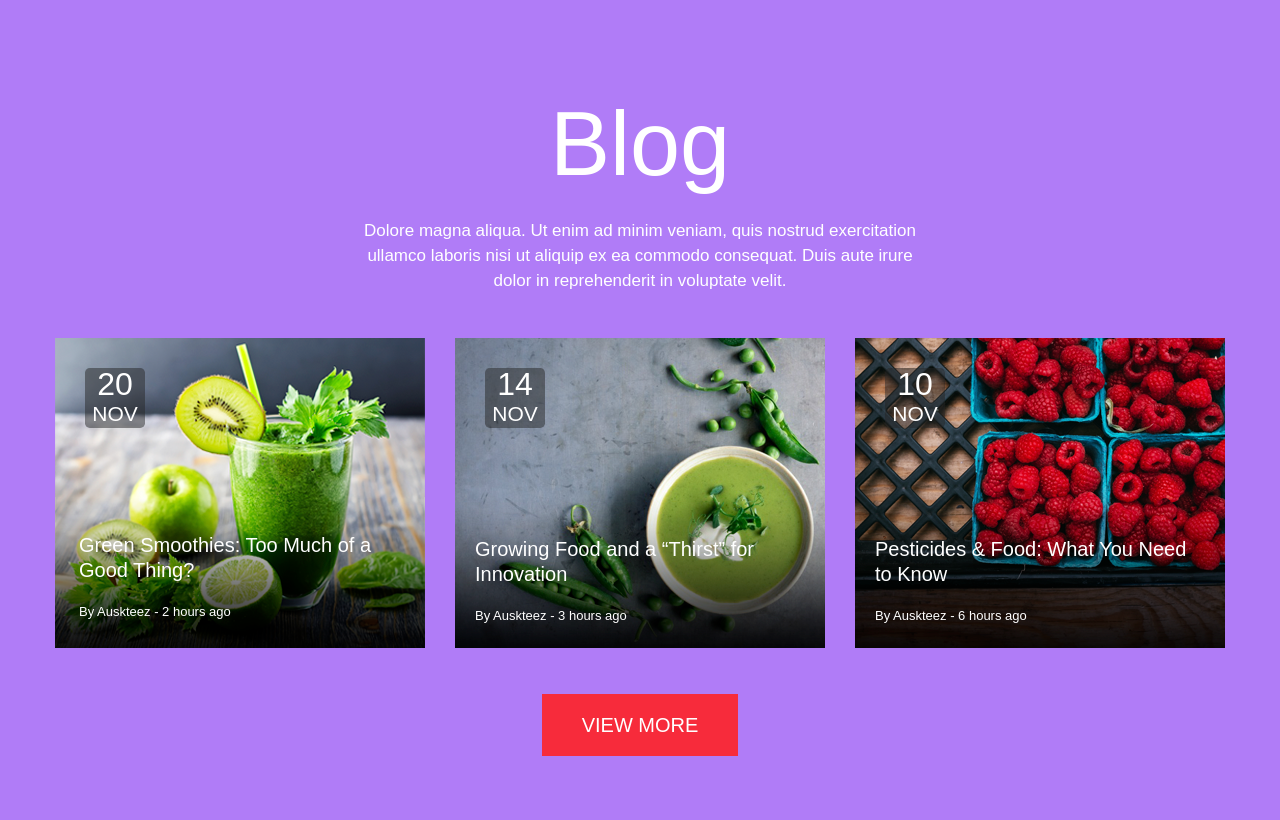
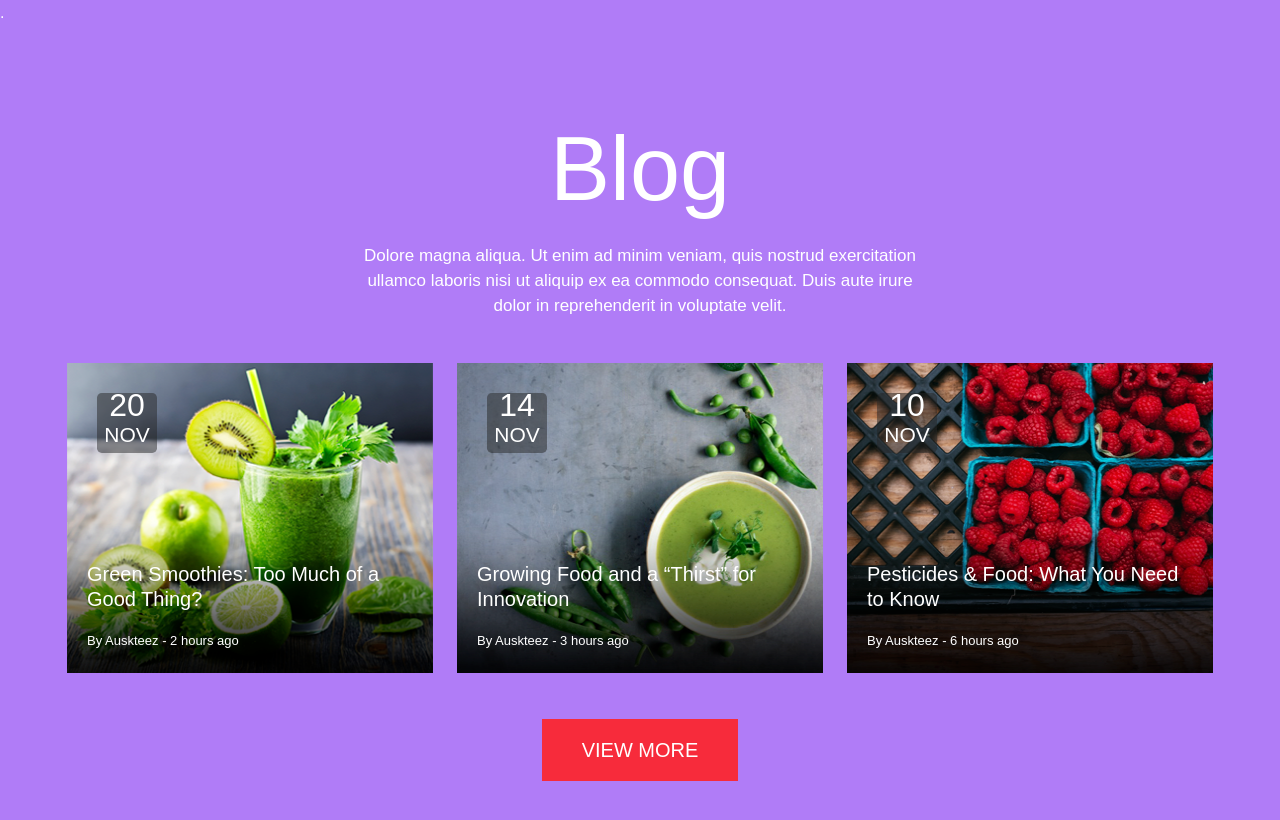
Before and after one commit to Serhii3T/hw, a plain HTML site: page hw-10/index-hw10-1.html in a window 1280 px wide. Drawn offline with nearby package versions, Linux system fonts and the light colour scheme; a web font is replaced by a local one.

Commit message:
redact hw10

```diff
--- a/hw-10/index-hw10-1.html
+++ b/hw-10/index-hw10-1.html
@@ -20,34 +20,60 @@
     <title>HOMEWORK#10-1</title>
   </head>
   <body>
-    <!-- wrapper -->
-    <div class="container p-0 com-container">
-      <!-- header -->
+    <!-- container -->
+    <div class="com-container">
+      <!-- header -->.
+      <div class="container container-inner">
         <header class="col-6 text-center com-header">
           <h1 class="main-title">Blog</h1>
-        <h4 class="sub-title">
+          <h4 class="m-0 sub-title">
             Dolore magna aliqua. Ut enim ad minim veniam, quis nostrud
-          exercitation ullamco laboris nisi ut aliquip ex ea commodo consequat.
-          Duis aute irure dolor in reprehenderit in voluptate velit.
+            exercitation ullamco laboris nisi ut aliquip ex ea commodo
+            consequat. Duis aute irure dolor in reprehenderit in voluptate
+            velit.
           </h4>
         </header>
+      </div>
       <!-- content -->
       <main class="com-content">
-        <div class="row mx-auto d-flex justify-content-between">
-          <div class="col-4 d-flex flex-column p-0 com-col">
+        <div class="container container-inner">
+          <div
+            class="
+              row
+              mx-auto
+              d-flex
+              justify-content-between
+              align-items-center
+            "
+          >
+            <div class="col-12 col-md-6 col-lg-4 d-flex flex-column com-col">
               <div class="col_wrapper position-relative">
-              <img class="w-100 picture" src="./images/pic1.png" alt="apple" />
-              <div class="info-block">
-                <div class="position-absolute top-0 start-0 text-center rounded-3 data">
-                  <p class="data__day mt-1 mb-1">20</p>
-                  <p class="data__mounth">NOV</p>
+                <img
+                  class="w-100 position-absolute w-100 h-100 picture"
+                  src="./images/pic1.png"
+                  alt="apple"
+                />
+                <div
+                  class="
+                    position-relative
+                    d-flex
+                    flex-column
+                    justify-content-between
+                    info-block
+                  "
+                >
+                  <div class="start-0 text-center rounded-3 w-100 h-100 data">
+                    <p class="data__day mb-1">20</p>
+                    <p class="data__mounth mb-0">NOV</p>
                   </div>
                   <!-- /.data -->
-                <div class="position-absolute bottom-0 p-4 info-text">
+                  <div class="info-text">
                     <p class="info-text__heading">
                       Green Smoothies: Too Much of a Good Thing?
                     </p>
-                  <p class="info-text__author m-0">By Auskteez - 2 hours ago</p>
+                    <p class="info-text__author m-0">
+                      By Auskteez - 2 hours ago
+                    </p>
                   </div>
                   <!-- /.info-text -->
                 </div>
@@ -55,21 +81,35 @@
               </div>
               <!-- /.col_wrapper -->
             </div>
-          <!-- /.col-4 -->
-          <div class="col-4 d-flex flex-column p-0 com-col">
+            <!-- /.col-12 col-md-6 col-lg-4 -->
+            <div class="col-12 col-md-6 col-lg-4 d-flex flex-column com-col">
               <div class="col_wrapper position-relative">
-              <img class="w-100 picture" src="./images/pic2.png" alt="peas" />
-              <div class="info-block">
-                <div class="position-absolute top-0 start-0 text-center rounded-3 data">
-                  <p class="data__day mt-1 mb-1">14</p>
-                  <p class="data__mounth">NOV</p>
+                <img
+                  class="w-100 position-absolute w-100 h-100 picture"
+                  src="./images/pic2.png"
+                  alt="peas"
+                />
+                <div
+                  class="
+                    position-relative
+                    d-flex
+                    flex-column
+                    justify-content-between
+                    info-block
+                  "
+                >
+                  <div class="start-0 text-center rounded-3 w-100 h-100 data">
+                    <p class="data__day mb-1">14</p>
+                    <p class="data__mounth mb-0">NOV</p>
                   </div>
                   <!-- /.data -->
-                <div class="position-absolute bottom-0 start-0 info-text">
+                  <div class="start-0 info-text">
                     <p class="info-text__heading">
                       Growing Food and a “Thirst” for Innovation
                     </p>
-                  <p class="info-text__author m-0">By Auskteez - 3 hours ago</p>
+                    <p class="info-text__author m-0">
+                      By Auskteez - 3 hours ago
+                    </p>
                   </div>
                   <!-- /.info-text -->
                 </div>
@@ -77,21 +117,35 @@
               </div>
               <!-- /.col_wrapper -->
             </div>
-          <!-- /.col-4 -->
-          <div class="col-4 d-flex flex-column p-0 com-col">
+            <!-- /.col-12 col-md-6 col-lg-4 -->
+            <div class="col-12 col-md-6 col-lg-4 d-flex flex-column com-col">
               <div class="col_wrapper position-relative">
-              <img class="w-100 picture" src="./images/pic3.png" alt="raspberries" />
-              <div class="info-block">
-                <div class="position-absolute top-0 start-0 text-center rounded-3 data">
-                  <p class="data__day mt-1 mb-1">10</p>
-                  <p class="data__mounth">NOV</p>
+                <img
+                  class="w-100 position-absolute w-100 h-100 picture"
+                  src="./images/pic3.png"
+                  alt="raspberries"
+                />
+                <div
+                  class="
+                    position-relative
+                    d-flex
+                    flex-column
+                    justify-content-between
+                    info-block
+                  "
+                >
+                  <div class="start-0 text-center rounded-3 w-100 h-100 data">
+                    <p class="data__day mb-1">10</p>
+                    <p class="data__mounth mb-0">NOV</p>
                   </div>
                   <!-- /.data -->
-                <div class="position-absolute bottom-0 start-0 info-text">
+                  <div class="start-0 info-text">
                     <p class="info-text__heading">
                       Pesticides & Food: What You Need to Know
                     </p>
-                  <p class="info-text__author m-0">By Auskteez - 6 hours ago</p>
+                    <p class="info-text__author m-0">
+                      By Auskteez - 6 hours ago
+                    </p>
                   </div>
                   <!-- /.info-text -->
                 </div>
@@ -99,14 +153,15 @@
               </div>
               <!-- /.col_wrapper -->
             </div>
-          <!-- /.col-4 -->
+            <!-- /.col-12 col-md-6 col-lg-4 -->
           </div>
           <!-- /.row -->
+        </div>
       </main>
       <!-- /.main -->
       <!-- footer -->
       <footer class="footer text-center com-footer">
-        <div >
+        <div>
           <a class="text-white btn-info" href="#">
             <span>VIEW MORE</span>
           </a>
--- a/hw-10/styles/style.css
+++ b/hw-10/styles/style.css
@@ -17,9 +17,8 @@ body {
   line-height: 25px;
 }
 
-.com-container {
-  max-width: 1170px;
-  min-height: 865px;
+.container-inner {
+  max-width: 1194px;
 }
 
 .com-header {
@@ -41,32 +40,33 @@ body {
 
 .sub-title {
   font-size: 17px;
-  margin: 0;
 }
 
 .com-col {
-  max-width: 370px;
-  min-height: 310px;
+  margin-bottom: 30px;
 }
 
-.com-col:hover {
+.col_wrapper:hover {
   animation: box-shadow .5s infinite alternate;
 }
 
 .col_wrapper {
   max-width: 370px;
+  margin: 0 auto;
+  cursor: pointer;
 }
 
-.picture {
-  max-width: 370px;
-  max-height: 310px;
+.info-block {
+  z-index: 10;
+  padding: 20px;
+  min-height: 310px;
 }
 
 .data {
-  width: 60px;
-  height: 60px;
   background-color: #2626267e;
-  margin: 30px;
+  margin: 10px 0 0 10px;
+  max-width: 60px;
+  min-height: 60px;
 }
 
 .data__day {
@@ -75,10 +75,6 @@ body {
 
 .data__mounth {
   font-size: 21px;
-}
-
-.info-text{
-  padding: 20px;
 }
 
 .info-text__heading {
@@ -90,7 +86,7 @@ body {
 }
 
 .com-footer {
-  margin-top: 65px;
+  margin-top: 35px;
 }
 
 .btn-info {
--- a/hw-10/styles/style2.css
+++ b/hw-10/styles/style2.css
@@ -1,14 +1,32 @@
+body {
+  background-color: #F6F6F6;
+}
+
 .container {
   max-width: 1170px;
 }
-
+.col-3 {
+  padding: 0 15px;
+}
 .com-header {
   margin: 100px auto 55px auto;
+  width: 35%;
 }
 
 .main-title {
   font-size: 34px;
 }
+
+.main-title::before {
+  width: 45px;
+  height: 4px;
+  position: absolute;
+  background-color: black;
+  content: '';
+  bottom: -15px;
+  left: calc(50% - 22.5px);
+}
+
 
 .main-title,
 .com-name {
@@ -27,23 +45,24 @@
 }
 
 .sub-title {
-  margin-top: 25px;
+  margin-top: 60px;
   font-size: 16px;
   line-height: 24px;
 }
 
 .com-col {
-  width: 270px;
   min-height: 270px;
 }
 
 .com-card {
   cursor: pointer;
-  min-width: 270px;
-  min-height: 270px;
+  max-width: 270px;
+  position: relative;
+  width: 100%;
+  margin-bottom: 20px;
 }
 
-.com-front,.com-back {
+.com-front, .com-back {
   backface-visibility: hidden;
   transition: .6s linear;
 }
@@ -55,6 +74,18 @@
 .com-back {
   background: #00B6DE;
   transform: perspective(270px) rotateY(180deg);
+
+  position: absolute;
+  top: 0;
+  left: 0;
+  right: 0;
+  bottom: 0;
+  width: 100%;
+  height: 100%;
+  display: flex;
+  justify-content: center;
+  align-items: center;
+  flex-direction: column;
 }
 
 .back-content {
@@ -78,7 +109,7 @@
   transition: 0.2s linear;
 }
 
-.com-btn:hover .font-a{
+.com-btn:hover .font-a {
   transform: scale(1.3);
   color: #f1f1f1;
 }
@@ -96,10 +127,6 @@
   transform: perspective(270px) rotateY(0deg);
 }
 
-.name-position {
-  margin-top: 290px;
-}
-
 .com-name {
   font-size: 18px;
   line-height: 18px;
```
Also changed, not shown: hw-10/index-hw10-2.html (+37 -38 lines). Lines whose indentation alone changed are shown as unchanged.
